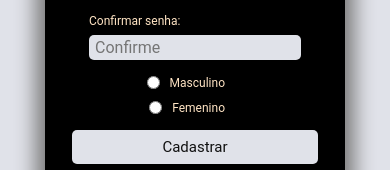
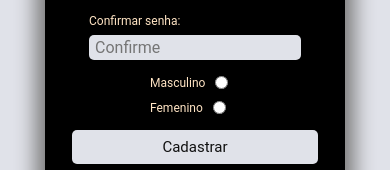
Before and after one commit to SantraSampaio/Tela-Login-e-cadastro, a plain HTML site: page cadastro.html in a window 390 px wide. Shown: the part 464-634 px from the top of the page. Drawn offline with Linux system fonts and the light colour scheme.

Commit message:
Update cadastro.css

```diff
--- a/css/cadastro.css
+++ b/css/cadastro.css
@@ -105,7 +105,7 @@ button:hover{
 .sec_1{
     display: flex;
     flex-direction: column;
-    width: 430px;
+    width: 550px;
 }
 
 .sec_1 .gen label{
@@ -115,7 +115,7 @@ button:hover{
 
 .gen{
     display: flex;
-    flex-direction: row-reverse;
+    flex-direction: row;
     width: 30px;
     gap: 10px;
     align-items: center;
@@ -159,10 +159,7 @@ a{
     font-size: 12px;
 }
 .sec_1{
-    width: 0px;
-
-
-
+    width: 90px;
 }
 nav a{
     font-size: 20px;
```
